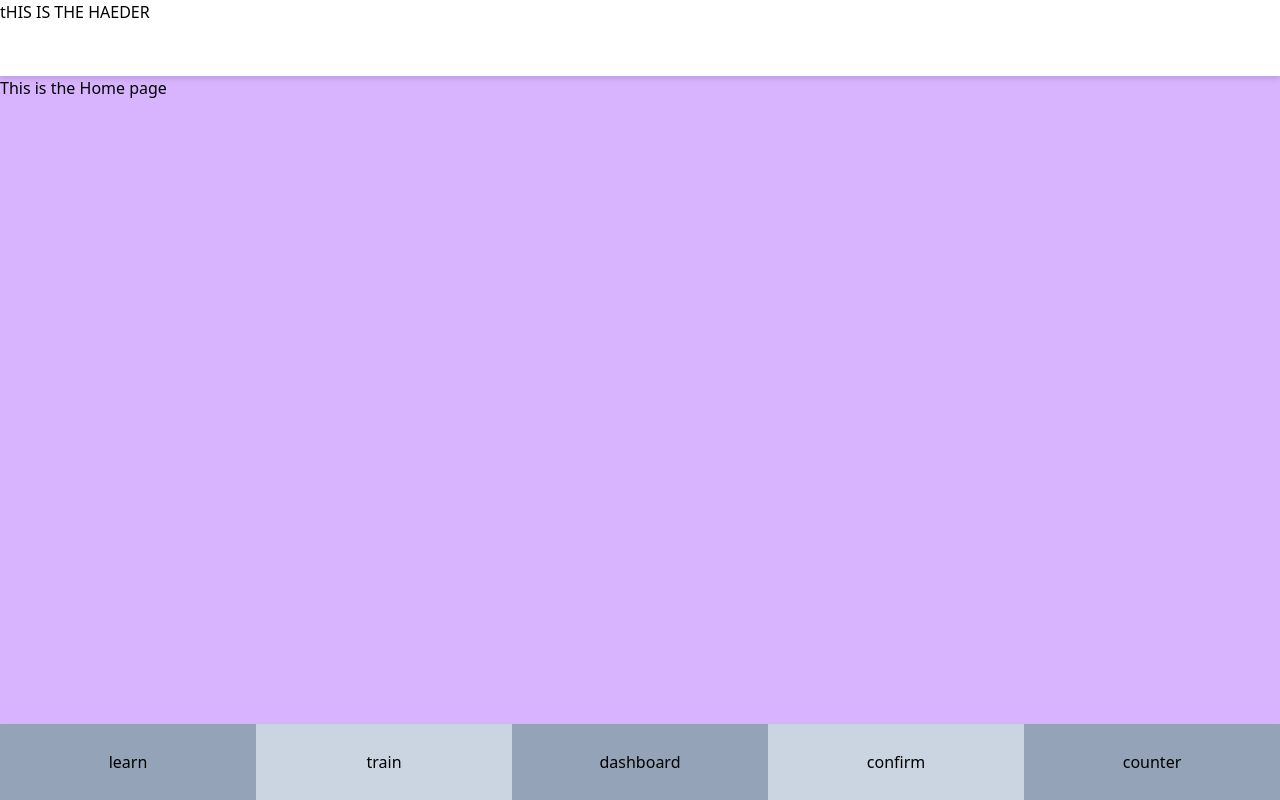
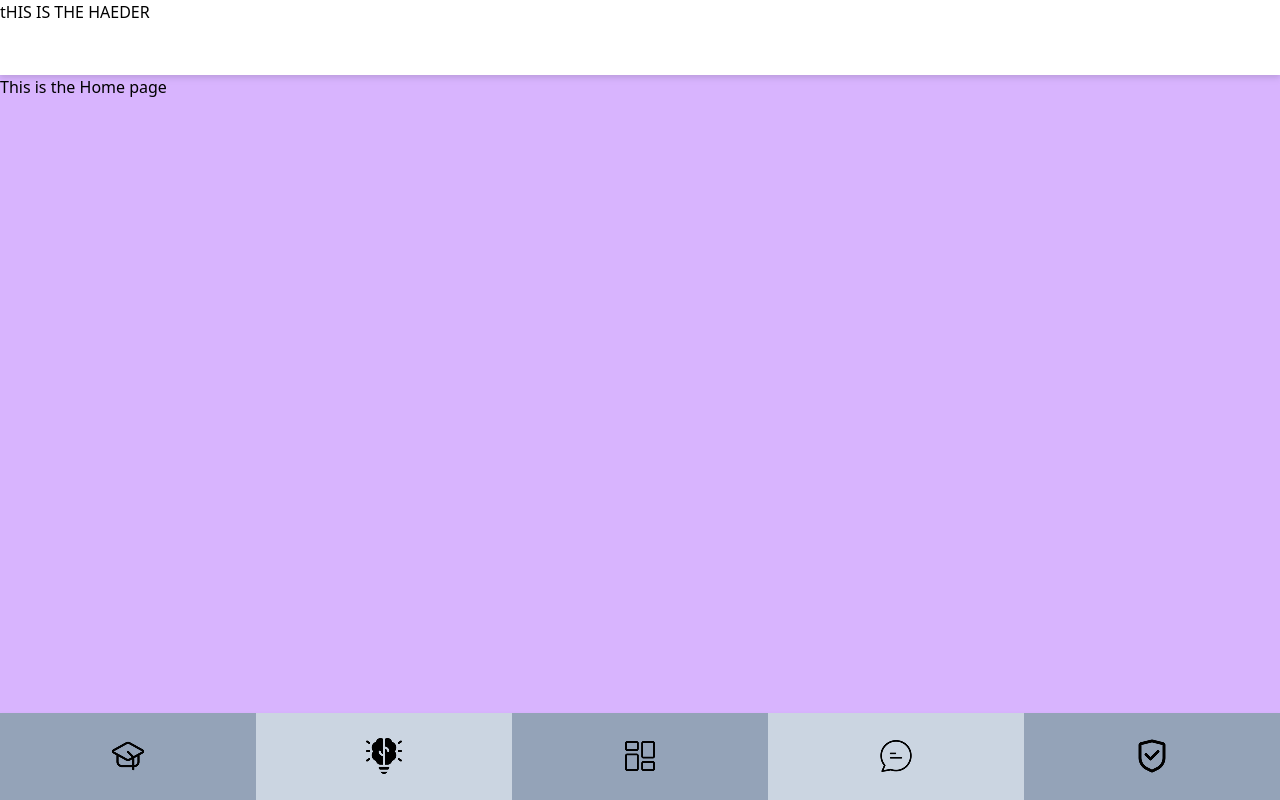
Before and after one commit to tysenh1/ScamSmart-Hackathon, a Next.js app: page / in a window 1280 px wide. Built offline with nearby package versions, Linux system fonts and the light colour scheme.

Commit message:
Added the images to the navbar

```diff
--- a/app/Nav.tsx
+++ b/app/Nav.tsx
@@ -4,11 +4,11 @@ const Nav = () => {
   return (
     <div className='row-span-1 w-full bg-white drop-shadow-lg'>
         <div className='grid grid-cols-5 h-full'>
-          <button className='bg-slate-400'>learn</button>
-          <button className='bg-slate-300'>train</button>
-          <button className='bg-slate-400'>dashboard</button>
-          <button className='bg-slate-300'>confirm</button>
-          <button className='bg-slate-400'>counter</button>
+            <button className='bg-slate-400'><img src={"/navPictures/learn.png"} className={"w-auto h-auto m-auto"}></img></button>
+          <button className='bg-slate-300'><img src={"/navPictures/train.png"} className={"w-auto h-auto m-auto"}></img></button>
+          <button className='bg-slate-400'><img src={"/navPictures/dashboard.png"} className={"w-auto h-auto m-auto"}></img></button>
+          <button className='bg-slate-300'><img src={"/navPictures/confirm.png"} className={"w-auto h-auto m-auto"}></img></button>
+          <button className='bg-slate-400'><img src={"/navPictures/counter.png"} className={"w-auto h-auto m-auto"}></img></button>
         </div>
     </div>
   )
```
Also changed, not shown: public/navPictures/dashboard.png (renamed from public/navPictures/export.png).
